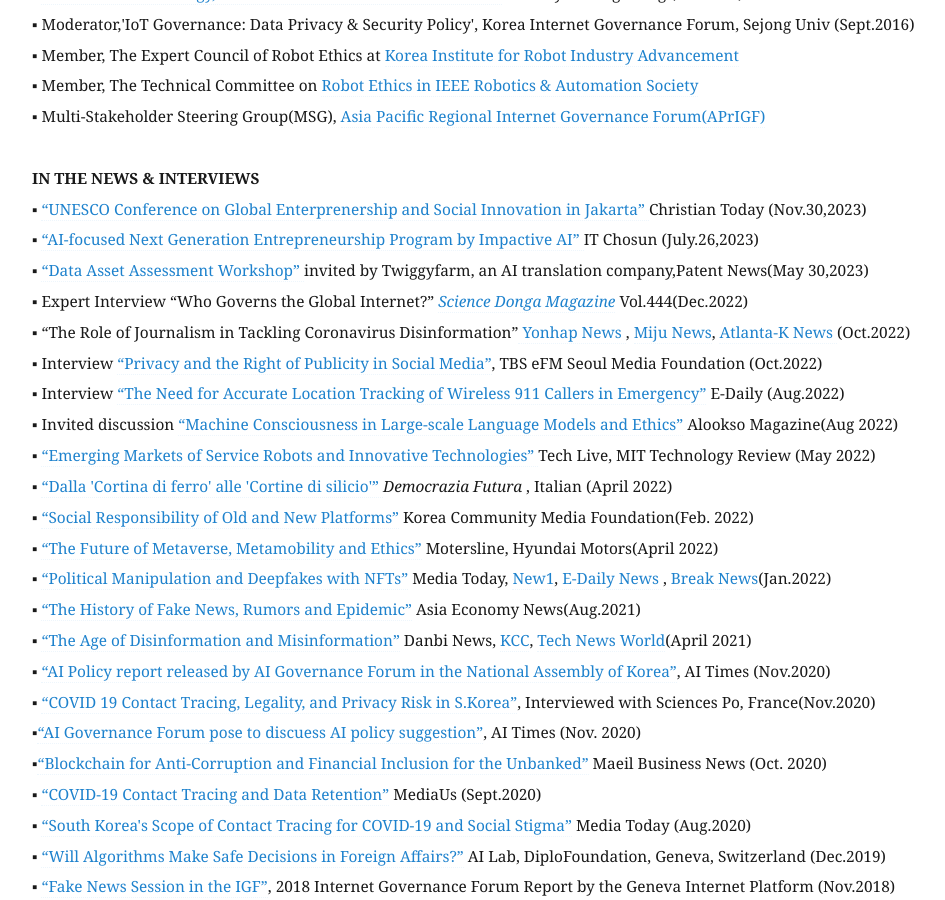
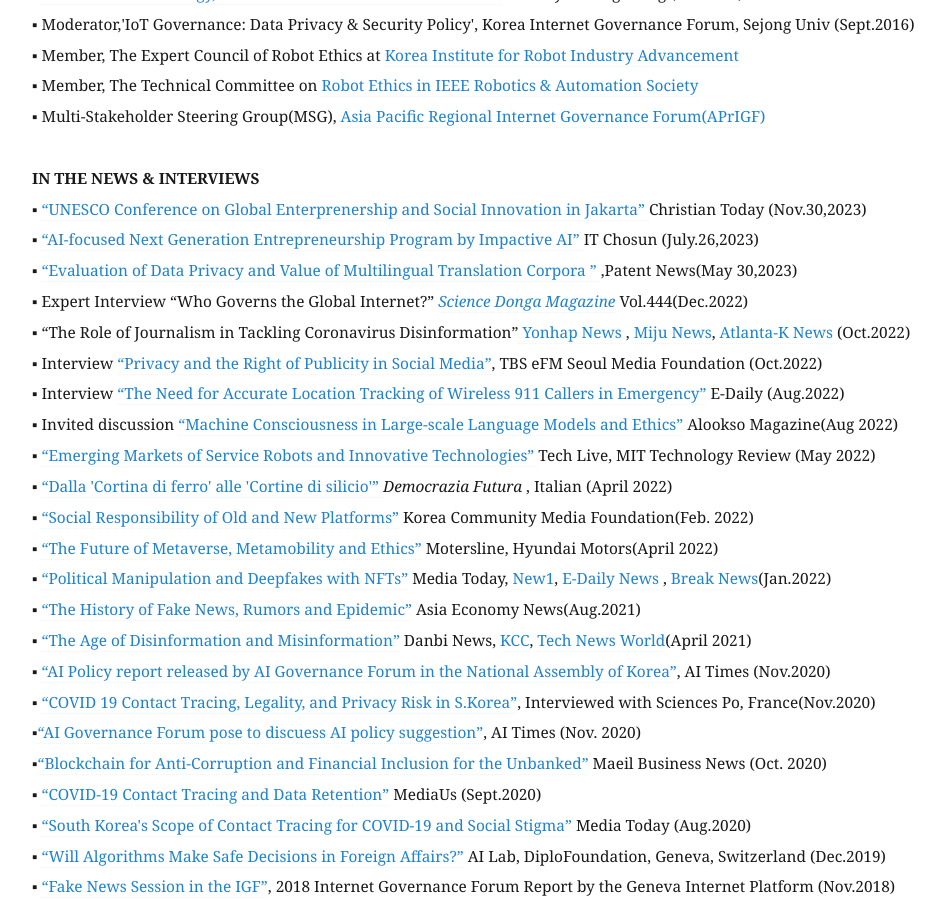
Before and after one commit to eunchangchoi/eunchangchoi.github.io, a Jekyll site: the page built from index.md, in a window 1280 px wide and 900 px high, scrolled down 8713 px. Shown: the whole window, without its empty margins (68-1013 px from the left). Built offline with Jekyll 4.4.1, drawn with Linux system fonts in a browser that asks for light colours.

Commit message:
Update index.md

```diff
--- a/index.md
+++ b/index.md
@@ -193,7 +193,7 @@
  <strong> IN THE NEWS & INTERVIEWS</strong> <br>
 ▪  <a href="https://www.christiantoday.co.kr/news/358424"> “UNESCO Conference on Global Enterprenership and Social Innovation in Jakarta” </a> Christian Today (Nov.30,2023)<br>
 ▪  <a href="https://it.chosun.com/news/articleView.html?idxno=2023072603892"> “AI-focused Next Generation Entrepreneurship Program by Impactive AI” </a> IT Chosun (July.26,2023) <br>
-▪  <a href="https://www.etnews.com/20230531000207"> “Data Asset Assessment Workshop” </a> invited by Twiggyfarm, an AI translation company,Patent News(May 30,2023) <br>
+▪  <a href="https://www.etnews.com/20230531000207"> “Evaluation of Data Privacy and Value of Multilingual Translation Corpora ” </a>,Patent News(May 30,2023) <br>
 ▪ Expert Interview “Who Governs the Global Internet?” <a href="https://dl.dongascience.com/magazine/index/S#S202211SEL"> <i> Science Donga Magazine</i></a> Vol.444(Dec.2022)<br>
 ▪ “The Role of Journalism in Tackling Coronavirus Disinformation”<a href="https://www.yna.co.kr/view/AKR20221012124400371"> Yonhap News </a>, <a href="https://mijunews.com/2022/10/13/%ec%98%81%ec%83%81%ec%b5%9c%ec%9d%80%ec%b0%bd-%ea%b5%90%ec%88%98-%ea%b0%80%ec%a7%9c%eb%89%b4%ec%8a%a4%ec%9d%98-%ea%b3%a0%ea%b3%a0%ed%95%99%ed%8c%ac%eb%8d%b0%eb%af%b9-%ec%96%b8%eb%a1%a0%ec%9d%98/"> Miju News</a>, <a href="https://atlantak.com/%ec%84%b8%ea%b3%84%ed%95%9c%ec%9d%b8%ec%96%b8%eb%a1%a0%ec%9d%b8%ed%98%91-%ea%b5%ad%ec%a0%9c%ec%8b%ac%ed%8f%ac%ec%a7%80%ec%97%84-%ec%95%a0%ed%8b%80%eb%9e%9c%ed%83%80-k-%ec%82%ac%eb%a1%80/"> Atlanta-K News </a> (Oct.2022) <br>
 ▪ Interview <a href="https://podcasts.apple.com/af/podcast/tbs-efm-this-morning/id1038822609">“Privacy and the Right of Publicity in Social Media”</a>, TBS eFM Seoul Media Foundation (Oct.2022)<br>
```
